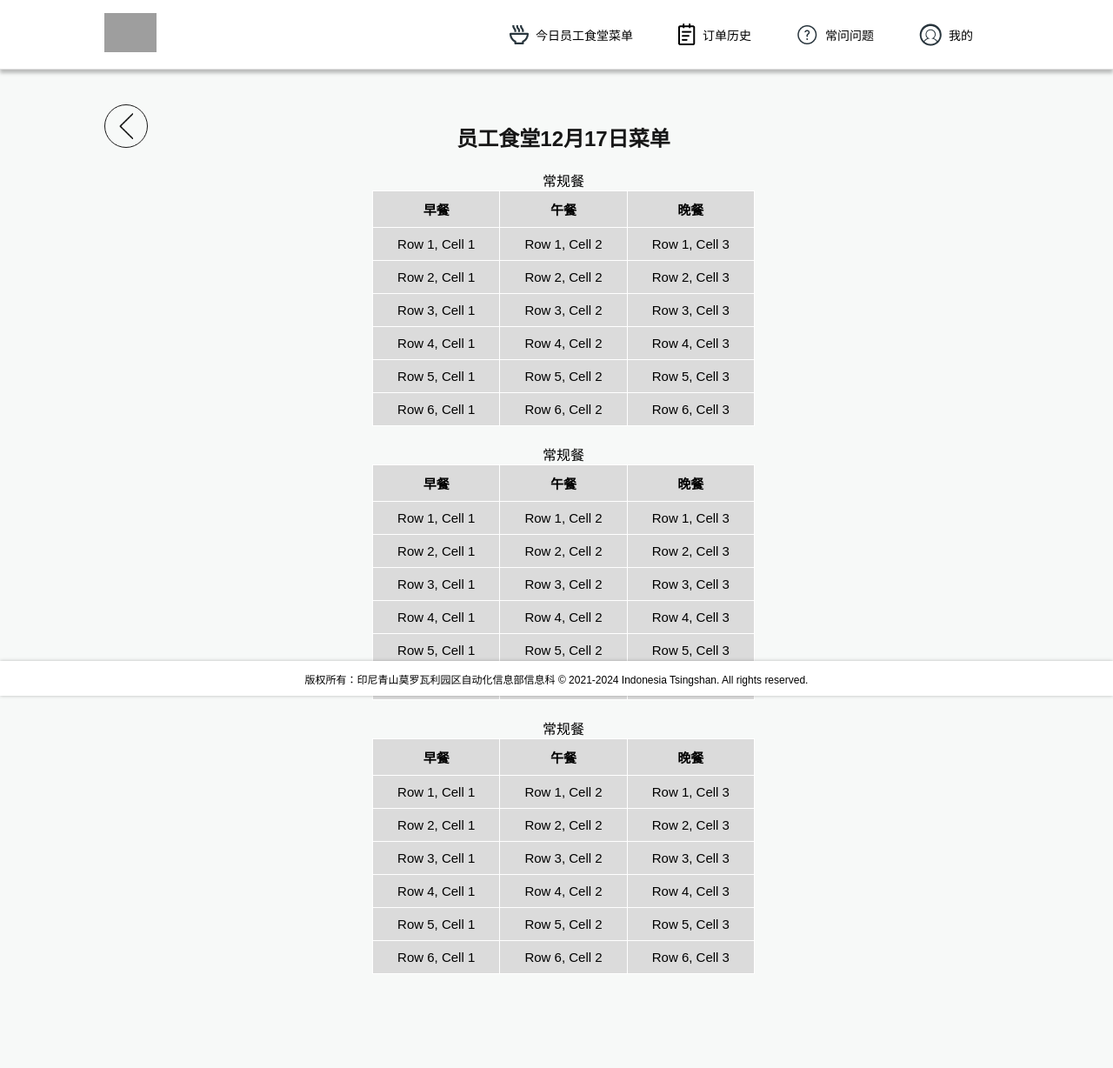
After one commit to dzakw/dzakw.github.io, a PHP site: the page made by html/order system/todays-menu.html in a window 1280 px wide. The commit adds this page. Shown: the whole page at 87% size. Run offline with PHP 8.4, Linux system fonts and the light colour scheme; some libraries are stand-ins or nearby versions; grey boxes are pictures that could not be loaded.

Commit message:
home & today's menu progress

```diff
--- a/css/home.css
+++ b/css/home.css
@@ -8,6 +8,7 @@ body, html {
     padding-left: 120px;
     padding-right: 120px;
     background-color: #F7F9F8;
+    width: 100%;
 }
 
 .footer {
@@ -113,9 +133,150 @@ body, html {
     100% { transform: translateX(0%); }
 }
 
+.carousel-container:hover .carousel-inner {
+    animation-play-state: paused;
+}
+
+
 /* Additional styling for images to fit the container */
 .carousel-item img {
-    height: auto;
-    width: 831px;
+    height: 100%;
+    width: 1000px;
     border-radius: 20px;
 }
+
+.carousel-overlay {
+    position: absolute;
+    top: 0;
+    bottom: 0;
+    left: 0;
+    right: 0;
+    width: 100%;
+    opacity: 0;
+    height: 100%;
+    background: rgba(0, 0, 0, 0.5);
+    display: flex;
+    justify-content: center;
+    align-items: center;
+    color: white;
+    font-size: 30px;
+    font-weight: bold;
+    text-align: center;
+    border-radius: 20px;
+    cursor: pointer;
+    border: none;
+}
+
+.location-now {
+    display: flex;
+    width: 105px;
+    height: 50px;
+    flex-direction: row;
+    align-items: center;
+    justify-content: space-between;
+    padding-left: 5px;
+    padding-right: 5px;
+}
+
+.location-now:hover {
+    cursor: pointer;
+    background-color: #A60B0B;
+    border-radius: 5px;
+}
+
+.location-now:hover h2 {
+    color: white;
+}
+
+.location-now:hover .icon img {
+    filter: brightness(0) invert(1);
+}
+
+.location-now .icon {
+    display: flex;
+    align-items: center;
+}
+
+.location-now h2 {
+    font-size: 30px;
+    color: #A60B0B;
+}
+
+.btn-container {
+    display: flex;
+    justify-content: space-between;
+    flex-direction: column;
+    width: 100%;
+    padding-top: 10px;
+}
+
+.btn-type button {
+    width: 266px;
+    height: 138px;
+    border-radius: 20px;
+    margin-bottom: 16px;
+    color: #171717;
+    font-size: 30px;
+    font-weight: bold;
+    text-align: left;
+    padding-left: 25px;
+    border: 3px solid #4B4B4B;
+    display: flex;
+    align-items: center;
+    justify-content: space-between;
+}
+
+.btn-type:last-child button {
+    margin-bottom: 0;
+}
+
+.btn-type button img {
+    height: auto;
+    max-height: 100%;
+    max-width: 90px;
+    filter: invert(0.9); /* roughly equal to #171717 color */
+    padding-right: 2px;
+}
+
+.btn-type button:hover {
+    background-color: #4B4B4B;
+    color: white;
+}
+
+.btn-type button:hover img {
+    filter: none;
+}
+
+.todays-menu {
+    display: flex;
+    justify-content: center;
+    flex-direction: column;
+    margin-top: 120px;
+    margin-left: auto;
+    margin-right: auto;
+    width: 440px;
+}
+
+.todays-menu h2 {
+    font-size: 24px;
+    text-align: center;
+    color: #171717;
+}
+
+.todays-menu table {
+    background-color: #DBDBDB;
+    border-collapse: collapse;
+    width: 440px;
+    margin-bottom: 20px;
+}
+
+.todays-menu table:last-child {
+    margin-bottom: 100px;
+}
+
+.todays-menu th,td {
+    font-size: 15px;
+    text-align: center;
+    padding: 10px;
+    border: 1px solid #ffffff;
+}
--- a/css/reusable.css
+++ b/css/reusable.css
@@ -59,3 +59,36 @@
     font-weight:lighter;
     box-shadow: 0px 0px 4px 0px rgba(0, 0, 0, 0.25);
 }
+
+.btn-back {
+    position: fixed;
+    top: 120px;
+    left: 120px;
+    width: 50px;
+    height: 50px;
+    border-radius: 100%;
+    border: 1px solid #171717;
+    background-color: transparent;
+    font-size: 14px;
+    color: #000000;
+    font-weight: bold;
+    letter-spacing: 2px;
+    cursor: pointer;
+    display: flex;
+    align-items: center;
+    justify-content: center;
+}
+
+.btn-back img {
+    height: 30px;
+}
+
+.btn-back:hover img {
+    filter: invert(1);
+}
+
+.btn-back:hover {
+    background-color: #4B4B4B;
+    color: white;
+    border: none;
+}
--- /dev/null
+++ b/html/order system/todays-menu.html
@@ -0,0 +1,159 @@
+<!DOCTYPE html>
+<html lang="en">
+    <head>
+        <meta charset="UTF-8">
+        <meta name="viewport" content="width=device-width, initial-scale=1.0">
+        <link rel="stylesheet" href="../../css/reusable.css"> <!-- reusable style-->
+        <link rel="stylesheet" href="../../css/home.css">
+        <script src="https://kit.fontawesome.com/5fde2fdc76.js" crossorigin="anonymous"></script>
+        <title>Today's Menu</title>
+    </head>
+
+    <body>
+        <button class="btn-back" onclick="window.history.back();">
+            <img src="../../media/order/icon/back.png" alt="Back"> <!-- back icon -->
+        </button>
+        <div class="navbar-container">
+            <div class="navbar">
+                <div>
+                    <img src="../../media/eternal tsingshan.png" width="60px" height="auto" alt="logo">
+                </div>
+                <div class="navbar-right">
+                    <button>
+                        <img src="../../media/order/icon/menu.png" alt="Today's Menu">今日员工食堂菜单</button>
+                    <button>
+                        <img src="../../media/order/icon/history.png" alt="History">订单历史</button>
+                    <button>
+                        <img src="../../media/order/icon/faq.png" alt="FAQ">常问问题</button>
+                    <button>
+                        <img src="../../media/order/icon/user.png" alt="Profile">我的
+                    </button>
+                </div>
+            </div>
+        </div>
+
+        <div class="todays-menu">
+            <h2>员工食堂12月17日菜单</h2>
+            <table>
+                <caption>常规餐</caption>
+                <tr>
+                    <th>早餐</th>
+                    <th>午餐</th>
+                    <th>晚餐</th>
+                </tr>
+                <tr>
+                    <td>Row 1, Cell 1</td>
+                    <td>Row 1, Cell 2</td>
+                    <td>Row 1, Cell 3</td>
+                </tr>
+                <tr>
+                    <td>Row 2, Cell 1</td>
+                    <td>Row 2, Cell 2</td>
+                    <td>Row 2, Cell 3</td>
+                </tr>
+                <tr>
+                    <td>Row 3, Cell 1</td>
+                    <td>Row 3, Cell 2</td>
+                    <td>Row 3, Cell 3</td>
+                </tr>
+                <tr>
+                    <td>Row 4, Cell 1</td>
+                    <td>Row 4, Cell 2</td>
+                    <td>Row 4, Cell 3</td>
+                </tr>
+                <tr>
+                    <td>Row 5, Cell 1</td>
+                    <td>Row 5, Cell 2</td>
+                    <td>Row 5, Cell 3</td>
+                </tr>
+                <tr>
+                    <td>Row 6, Cell 1</td>
+                    <td>Row 6, Cell 2</td>
+                    <td>Row 6, Cell 3</td>
+                </tr>
+            </table>
+
+            <table>
+                <caption>常规餐</caption>
+                <tr>
+                    <th>早餐</th>
+                    <th>午餐</th>
+                    <th>晚餐</th>
+                </tr>
+                <tr>
+                    <td>Row 1, Cell 1</td>
+                    <td>Row 1, Cell 2</td>
+                    <td>Row 1, Cell 3</td>
+                </tr>
+                <tr>
+                    <td>Row 2, Cell 1</td>
+                    <td>Row 2, Cell 2</td>
+                    <td>Row 2, Cell 3</td>
+                </tr>
+                <tr>
+                    <td>Row 3, Cell 1</td>
+                    <td>Row 3, Cell 2</td>
+                    <td>Row 3, Cell 3</td>
+                </tr>
+                <tr>
+                    <td>Row 4, Cell 1</td>
+                    <td>Row 4, Cell 2</td>
+                    <td>Row 4, Cell 3</td>
+                </tr>
+                <tr>
+                    <td>Row 5, Cell 1</td>
+                    <td>Row 5, Cell 2</td>
+                    <td>Row 5, Cell 3</td>
+                </tr>
+                <tr>
+                    <td>Row 6, Cell 1</td>
+                    <td>Row 6, Cell 2</td>
+                    <td>Row 6, Cell 3</td>
+                </tr>
+            </table>
+
+            <table>
+                <caption>常规餐</caption>
+                <tr>
+                    <th>早餐</th>
+                    <th>午餐</th>
+                    <th>晚餐</th>
+                </tr>
+                <tr>
+                    <td>Row 1, Cell 1</td>
+                    <td>Row 1, Cell 2</td>
+                    <td>Row 1, Cell 3</td>
+                </tr>
+                <tr>
+                    <td>Row 2, Cell 1</td>
+                    <td>Row 2, Cell 2</td>
+                    <td>Row 2, Cell 3</td>
+                </tr>
+                <tr>
+                    <td>Row 3, Cell 1</td>
+                    <td>Row 3, Cell 2</td>
+                    <td>Row 3, Cell 3</td>
+                </tr>
+                <tr>
+                    <td>Row 4, Cell 1</td>
+                    <td>Row 4, Cell 2</td>
+                    <td>Row 4, Cell 3</td>
+                </tr>
+                <tr>
+                    <td>Row 5, Cell 1</td>
+                    <td>Row 5, Cell 2</td>
+                    <td>Row 5, Cell 3</td>
+                </tr>
+                <tr>
+                    <td>Row 6, Cell 1</td>
+                    <td>Row 6, Cell 2</td>
+                    <td>Row 6, Cell 3</td>
+                </tr>
+            </table>
+        </div>
+
+        <div class="footer">
+            <p>版权所有：印尼青山莫罗瓦利园区自动化信息部信息科 © 2021-2024 Indonesia Tsingshan. All rights reserved.</p>
+        </div>
+    </body>
+</html>
```
Also changed, not shown: other parts of css/home.css (+22 -3 lines), html/order system/home.html (+38 -4 lines), media/order/icon/back.png (added), media/order/icon/foodtruck.png (added), media/order/icon/grill.png (added), media/order/icon/hotpot.png (added), media/order/icon/location.png (added), media/order/icon/mic.png (added).
